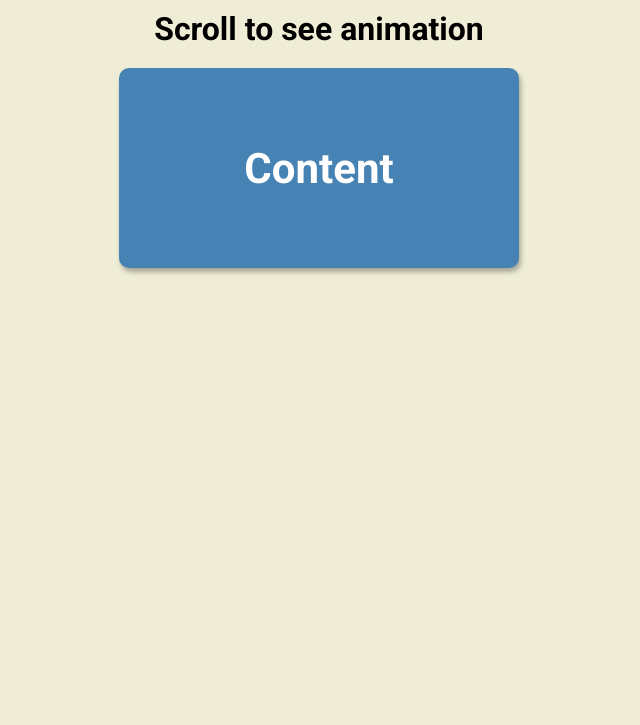
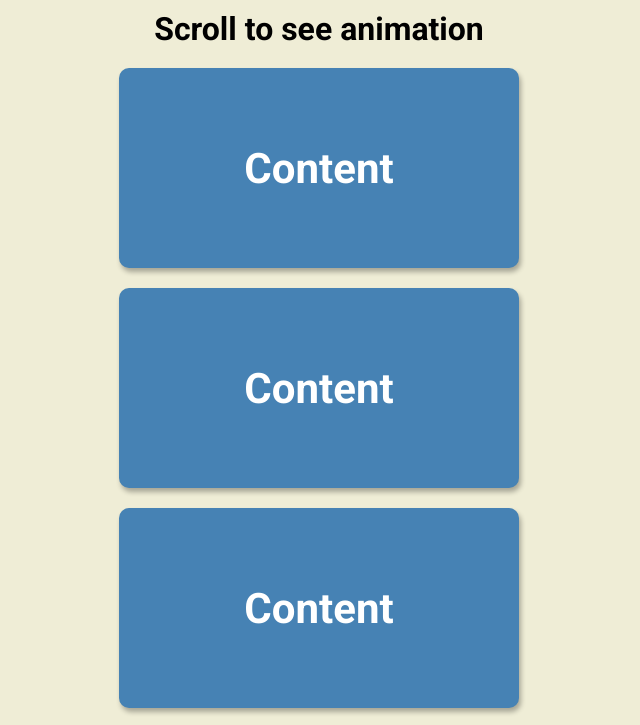
Before and after one commit to Steph-en/Day6-scrollAnimation, a plain HTML site: page index.html in a window 1280 px wide. Shown: the top 725 px of the page, without its empty margins (321-961 px from the left). Drawn offline with Linux system fonts and the light colour scheme.

Commit message:
done withe css

```diff
--- a/asset/js/script.js
+++ b/asset/js/script.js
@@ -0,0 +1,19 @@
+const boxes = document.querySelectorAll('.box')
+
+window.addEventListener('scroll', checkBoxes)
+
+checkBoxes()
+
+function checkBoxes() {
+    const triggerBottom = window.innerHeight / 5* 4
+
+    boxes.forEach(box => {
+        const boxTop = box.getBoundingClientRect().top
+
+        if(boxTop < triggerBottom) {
+            box.classList.add('show')
+        } else{
+            box.classList.remove('show')
+        }
+    })
+}
--- a/index.html
+++ b/index.html
@@ -14,7 +14,7 @@
 
 <body>
     <h1>Scroll to see animation</h1>
-    <div class="box show">
+    <div class="box">
         <h2>Content</h2>
     </div>
     <div class="box">
```
